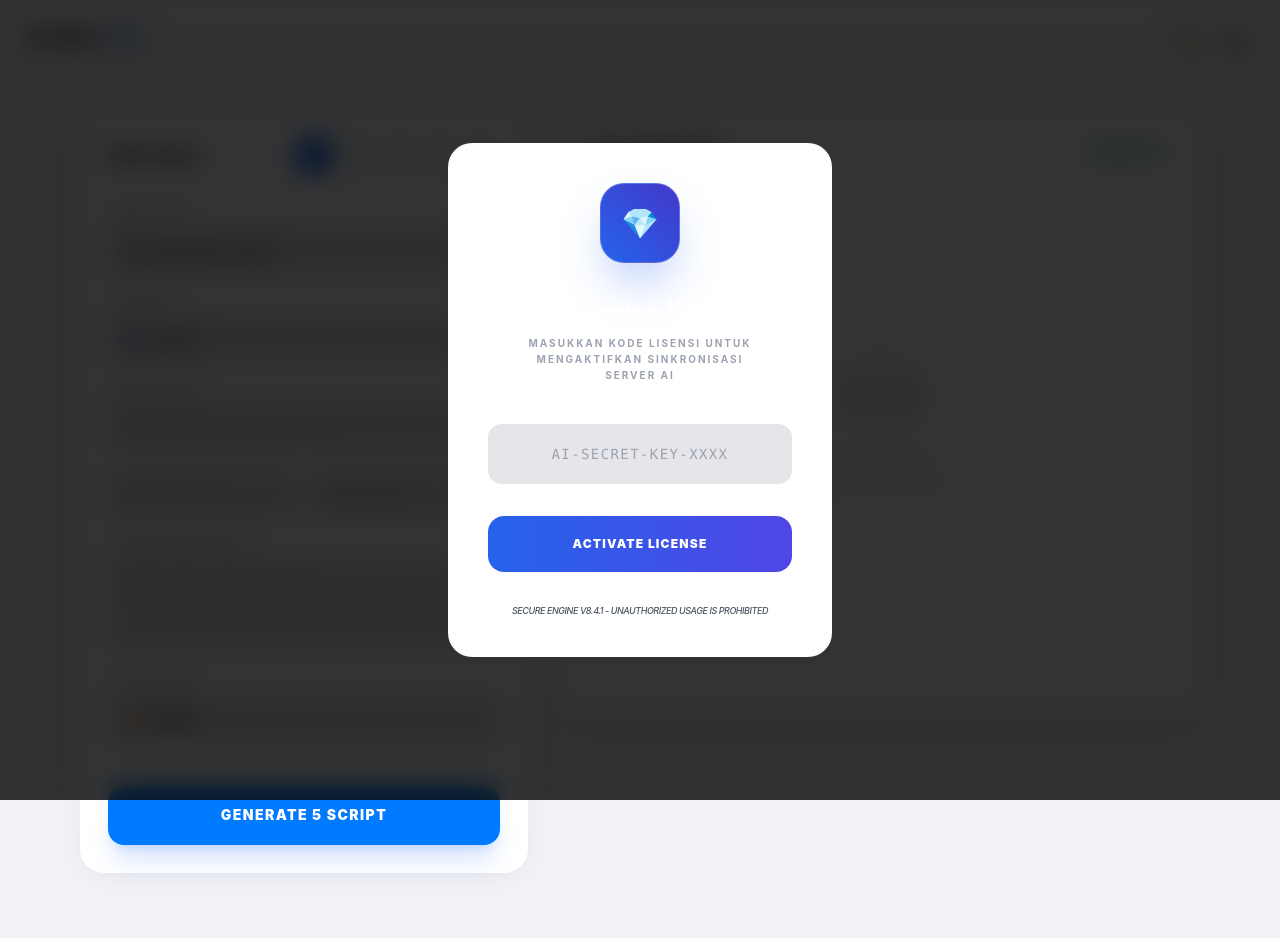
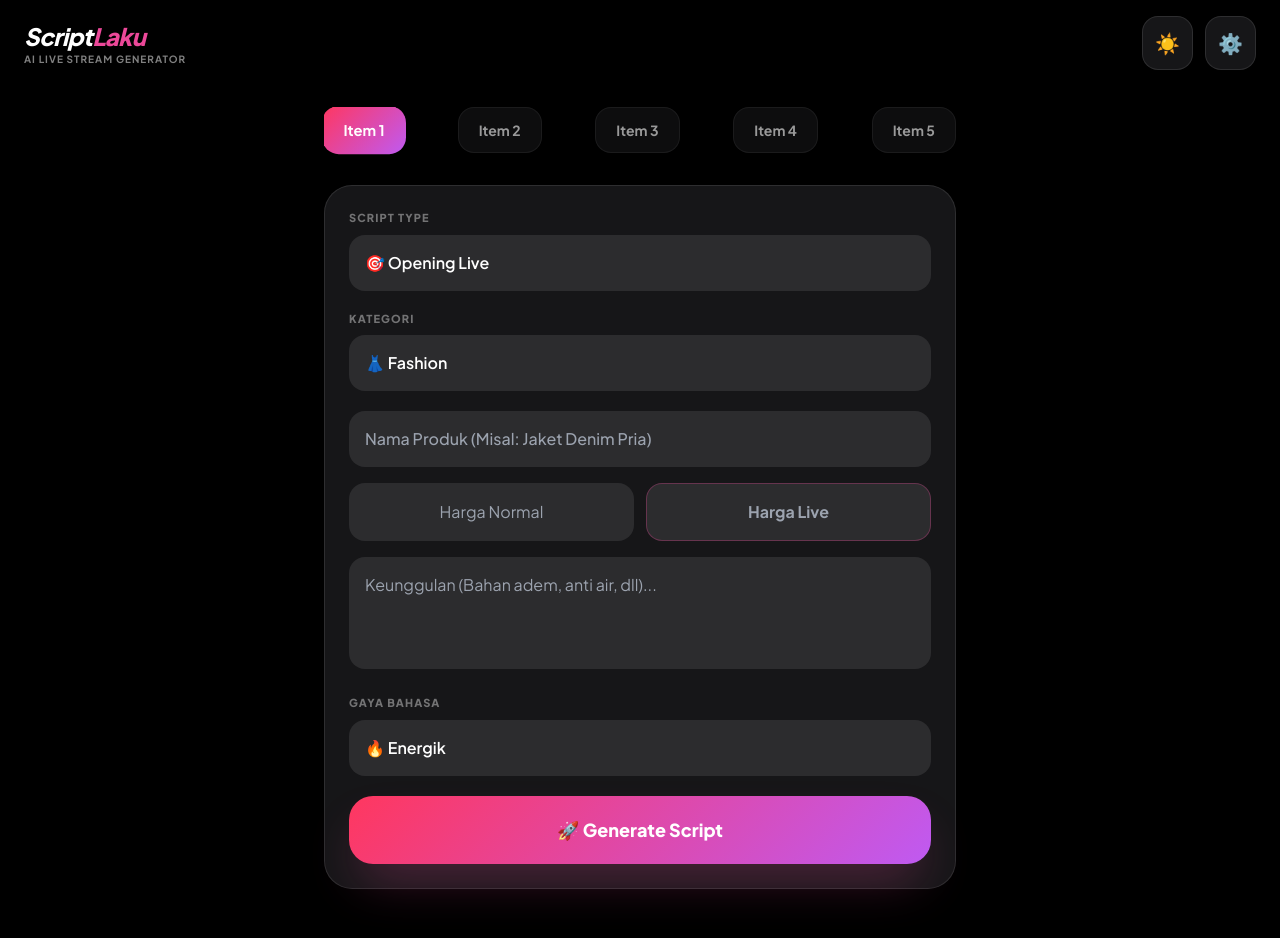
Before and after one commit to jalallelrumii-png/AI-Seller-Pro, a plain HTML site: page index.html in a window 1280 px wide. Before the commit the page ends 897 px from the top, so only its background shows below. Drawn offline with nearby package versions, Linux system fonts and the light colour scheme; a web font is replaced by a local one.

Commit message:
Update index.html for branding and styling changes

```diff
--- a/index.html
+++ b/index.html
@@ -3,69 +3,67 @@
 <head>
     <meta charset="UTF-8">
     <meta name="viewport" content="width=device-width, initial-scale=1.0, maximum-scale=1.0, user-scalable=no">
-    <title>AI Seller Pro - Authorized Access</title>
+    <title>ScriptLaku PRO - AI Live Selling</title>
 
     <meta name="apple-mobile-web-app-capable" content="yes">
-    <meta name="apple-mobile-web-app-status-bar-style" content="black-translucent">
+    <meta name="apple-mobile-web-app-status-bar-style" content="default">
     <link rel="manifest" href="manifest.json">
+    <link rel="apple-touch-icon" href="https://cdn-icons-png.flaticon.com/512/9752/9752284.png">
 
     <script src="https://cdn.tailwindcss.com"></script>
     <script defer src="https://unpkg.com/alpinejs@3.x.x/dist/cdn.min.js"></script>
-    <link href="https://fonts.googleapis.com/css2?family=SF+Pro+Display:wght@300;400;600;700&display=swap" rel="stylesheet">
+    <link href="https://fonts.googleapis.com/css2?family=Plus+Jakarta+Sans:wght@400;500;600;700;800&display=swap" rel="stylesheet">
 
     <style>
-        :root { --ios-bg-light: #F2F2F7; --ios-bg-dark: #000000; --ios-card-light: #FFFFFF; --ios-card-dark: #1C1C1E; }
-        body { font-family: 'SF Pro Display', -apple-system, sans-serif; transition: background 0.3s; margin: 0; }
-        .light-mode { background-color: var(--ios-bg-light); color: #000; }
-        .dark-mode { background-color: var(--ios-bg-dark); color: #FFF; }
-        .ios-card { border-radius: 24px; box-shadow: 0 4px 30px rgba(0,0,0,0.05); transition: 0.3s; }
-        .light-mode .ios-card { background: var(--ios-card-light); }
-        .dark-mode .ios-card { background: var(--ios-card-dark); border: 1px solid rgba(255,255,255,0.08); }
-        .ios-input { border-radius: 14px; border: none; outline: none; width: 100%; padding: 14px; font-size: 15px; }
-        .light-mode .ios-input { background: #E5E5EA; color: #000; }
-        .dark-mode .ios-input { background: #2C2C2E; color: #FFF; }
-        .apple-btn { background: #007AFF; color: white; border-radius: 16px; font-weight: 700; transition: 0.2s; letter-spacing: -0.01em; }
-        .apple-btn:active { transform: scale(0.96); opacity: 0.9; }
+        body { font-family: 'Plus Jakarta Sans', sans-serif; transition: all 0.4s cubic-bezier(0.4, 0, 0.2, 1); }
+        .glass { backdrop-filter: blur(16px); -webkit-backdrop-filter: blur(16px); }
+        .ios-card { border-radius: 28px; transition: transform 0.2s ease; }
+        .ios-card:active { transform: scale(0.98); }
+
+        /* Dark Mode Colors */
+        .dark-theme { background: #000000; color: #ffffff; }
+        .dark-theme .card-bg { background: rgba(28, 28, 30, 0.8); border: 1px solid rgba(255,255,255,0.1); }
+        .dark-theme .input-bg { background: rgba(44, 44, 46, 1); color: white; }
+
+        /* Light Mode Colors */
+        .light-theme { background: #F2F2F7; color: #000000; }
+        .light-theme .card-bg { background: rgba(255, 255, 255, 0.8); border: 1px solid rgba(0,0,0,0.05); }
+        .light-theme .input-bg { background: rgba(229, 229, 234, 1); color: black; }
+
+        .btn-gradient { background: linear-gradient(135deg, #FF375F 0%, #BF5AF2 100%); }
         [x-cloak] { display: none !important; }
-        /* Custom scrollbar biar keren */
-        ::-webkit-scrollbar { width: 0px; }
     </style>
 </head>
-<body x-data="sellerApp()" :class="darkMode ? 'dark-mode' : 'light-mode'" x-cloak>
+<body x-data="app()" :class="darkMode ? 'dark-theme' : 'light-theme'" x-cloak>
 
-    <nav class="sticky top-0 z-50 backdrop-blur-2xl border-b border-black/5 py-5 px-6 flex justify-between items-center" :class="darkMode ? 'bg-black/70' : 'bg-white/70'">
-        <div class="flex flex-col">
-            <h1 class="text-xl font-bold tracking-tight">AI Seller <span class="text-blue-500">PRO</span></h1>
-            <span class="text-[8px] font-black uppercase tracking-[0.3em] opacity-40">Industrial Grade Engine</span>
+    <nav class="sticky top-0 z-50 glass border-b border-black/5 dark:border-white/5 py-4 px-6 flex justify-between items-center" :class="darkMode ? 'bg-black/60' : 'bg-white/60'">
+        <div>
+            <h1 class="text-2xl font-extrabold tracking-tight italic">Script<span class="text-pink-500">Laku</span></h1>
+            <p class="text-[10px] font-bold uppercase tracking-widest opacity-50">AI Live Stream Generator</p>
         </div>
-        <div class="flex items-center gap-2">
-            <button @click="darkMode = !darkMode" class="p-2.5 rounded-full bg-gray-200 dark:bg-gray-800 transition-all">
+        <div class="flex gap-3">
+            <button @click="darkMode = !darkMode" class="p-3 rounded-2xl card-bg text-xl shadow-sm">
                 <span x-text="darkMode ? '☀️' : '🌙'"></span>
             </button>
-            <button @click="openConfig = true" class="p-2.5 rounded-full bg-gray-200 dark:bg-gray-800 transition-all">⚙️</button>
+            <button @click="openSettings = true" class="p-3 rounded-2xl card-bg text-xl shadow-sm">⚙️</button>
         </div>
     </nav>
 
-    <main class="max-w-6xl mx-auto px-4 py-6 grid grid-cols-1 lg:grid-cols-12 gap-8">
-
-        <section class="lg:col-span-5 space-y-4">
-            <div class="ios-card p-7">
-                <div class="flex items-center justify-between mb-8">
-                    <h2 class="text-lg font-bold">Data Input</h2>
-                    <div class="flex gap-1.5">
-                        <template x-for="(n, i) in 5">
-                            <button @click="activeIdx = i"
-                                    class="w-9 h-9 rounded-xl font-bold text-xs transition-all flex items-center justify-center shadow-sm"
-                                    :class="activeIdx === i ? 'bg-blue-500 text-white scale-110' : 'bg-gray-100 dark:bg-gray-800 text-gray-400'"
-                                    x-text="i+1"></button>
+    <main class="p-5 max-w-2xl mx-auto pb-32">
+        <div class="flex justify-between mb-6 overflow-x-auto pb-2 gap-2 no-scrollbar">
+            <template x-for="(prod, index) in products" :key="index">
+                <button @click="activeTab = index"
+                    :class="activeTab === index ? 'btn-gradient text-white scale-105 shadow-lg' : 'card-bg opacity-60'"
+                    class="px-5 py-3 rounded-2xl font-bold text-sm transition-all whitespace-nowrap min-w-[80px]">
+                    Item <span x-text="index + 1"></span>
+                </button>
             </template>
         </div>
-                </div>
 
-                <div class="space-y-4">
+        <div class="ios-card card-bg p-6 shadow-xl space-y-5">
             <div>
-                        <label class="text-[10px] font-black text-gray-400 uppercase ml-1 mb-1.5 block tracking-widest">Script Type</label>
-                        <select x-model="data[activeIdx].type" class="ios-input appearance-none">
+                <label class="text-[11px] font-black uppercase tracking-widest opacity-40 mb-2 block">Script Type</label>
+                <select x-model="products[activeTab].type" class="w-full input-bg p-4 rounded-2xl font-semibold outline-none appearance-none">
                     <option>🎯 Opening Live</option>
                     <option>🛍️ Presentasi Produk</option>
                     <option>⚡ Flash Sale</option>
@@ -75,162 +73,125 @@
             </div>
 
             <div>
-                        <label class="text-[10px] font-black text-gray-400 uppercase ml-1 mb-1.5 block tracking-widest">Kategori</label>
-                        <select x-model="data[activeIdx].cat" class="ios-input appearance-none">
+                <label class="text-[11px] font-black uppercase tracking-widest opacity-40 mb-2 block">Kategori</label>
+                <select x-model="products[activeTab].cat" class="w-full input-bg p-4 rounded-2xl font-semibold outline-none appearance-none">
                     <option>👗 Fashion</option>
                     <option>📱 Elektronik</option>
-                            <option>🍜 Makanan & Minuman</option>
                     <option>💄 Kecantikan</option>
                     <option>🏠 Rumah Tangga</option>
-                            <option>⚽ Olahraga</option>
-                            <option>🧸 Mainan & Hobi</option>
                     <option>📦 Lainnya</option>
                 </select>
             </div>
 
-                    <div>
-                        <label class="text-[10px] font-black text-gray-400 uppercase ml-1 mb-1.5 block tracking-widest">Nama Produk</label>
-                        <input type="text" x-model="data[activeIdx].name" placeholder="Contoh: Dress Korea Premium" class="ios-input">
+            <div class="space-y-4">
+                <input type="text" x-model="products[activeTab].name" placeholder="Nama Produk (Misal: Jaket Denim Pria)" class="w-full input-bg p-4 rounded-2xl font-medium outline-none">
+
+                <div class="grid grid-cols-2 gap-3">
+                    <input type="text" x-model="products[activeTab].priceNormal" placeholder="Harga Normal" class="w-full input-bg p-4 rounded-2xl text-center outline-none">
+                    <input type="text" x-model="products[activeTab].priceLive" placeholder="Harga Live" class="w-full input-bg p-4 rounded-2xl text-center font-bold text-pink-500 outline-none border border-pink-500/30">
                 </div>
 
-                    <div class="grid grid-cols-2 gap-3">
-                        <input type="text" x-model="data[activeIdx].pNormal" placeholder="Harga Normal" class="ios-input">
-                        <input type="text" x-model="data[activeIdx].pLive" placeholder="Harga Promo" class="ios-input font-bold text-blue-500">
+                <textarea x-model="products[activeTab].benefit" placeholder="Keunggulan (Bahan adem, anti air, dll)..." class="w-full input-bg p-4 rounded-2xl h-28 resize-none outline-none"></textarea>
             </div>
 
             <div>
-                        <label class="text-[10px] font-black text-gray-400 uppercase ml-1 mb-1.5 block tracking-widest">Keunggulan Produk</label>
-                        <textarea x-model="data[activeIdx].desc" placeholder="Bahan adem, jahitan rapi..." class="ios-input h-24 resize-none"></textarea>
-                    </div>
-
-                    <div>
-                        <label class="text-[10px] font-black text-gray-400 uppercase ml-1 mb-1.5 block tracking-widest">Gaya Bahasa</label>
-                        <select x-model="data[activeIdx].style" class="ios-input appearance-none">
+                <label class="text-[11px] font-black uppercase tracking-widest opacity-40 mb-2 block">Gaya Bahasa</label>
+                <select x-model="products[activeTab].style" class="w-full input-bg p-4 rounded-2xl font-semibold outline-none appearance-none">
                     <option>🔥 Energik</option>
                     <option>😊 Friendly</option>
                     <option>👔 Professional</option>
                     <option>😆 Lucu</option>
                 </select>
             </div>
+
+            <button @click="generateAll()" :disabled="loading" class="w-full btn-gradient py-5 rounded-[24px] text-white font-extrabold text-lg shadow-2xl shadow-pink-500/30 active:scale-95 transition-all">
+                <span x-show="!loading">🚀 Generate Script</span>
+                <span x-show="loading" class="flex justify-center items-center gap-2">
+                    <svg class="animate-spin h-5 w-5 text-white" fill="none" viewBox="0 0 24 24"><circle class="opacity-25" cx="12" cy="12" r="10" stroke="currentColor" stroke-width="4"></circle><path class="opacity-75" fill="currentColor" d="M4 12a8 8 0 018-8V0C5.373 0 0 5.373 0 12h4zm2 5.291A7.962 7.962 0 014 12H0c0 3.042 1.135 5.824 3 7.938l3-2.647z"></path></svg>
+                    Processing...
+                </span>
+            </button>
         </div>
 
-                <button @click="processAI()" :disabled="working" class="w-full apple-btn p-5 mt-10 shadow-blue-500/20 shadow-xl flex justify-center items-center gap-3">
-                    <span x-show="!working" class="text-sm font-black uppercase tracking-widest">Generate 5 Script</span>
-                    <div x-show="working" class="w-5 h-5 border-2 border-white/30 border-t-white rounded-full animate-spin"></div>
-                </button>
+        <div x-show="products[activeTab].result" class="mt-8 ios-card card-bg p-6 space-y-4" x-transition>
+            <div class="flex justify-between items-center">
+                <h3 class="font-bold text-xl">Script Result</h3>
+                <button @click="copy(products[activeTab].result)" class="px-4 py-2 bg-blue-500 text-white text-xs font-bold rounded-xl shadow-lg shadow-blue-500/20">COPY</button>
             </div>
-        </section>
-
-        <section class="lg:col-span-7">
-            <div class="ios-card p-7 min-h-[600px] flex flex-col">
-                <div class="flex justify-between items-center mb-8">
-                    <h2 class="text-xl font-bold">Smart Results</h2>
-                    <span class="text-[10px] font-bold text-green-500 bg-green-500/10 px-3 py-1 rounded-full uppercase tracking-tighter">Engine Ready</span>
+            <div class="text-[15px] leading-relaxed opacity-90 whitespace-pre-wrap" x-html="products[activeTab].result"></div>
         </div>
-
-                <div x-show="results.length === 0 && !working" class="flex-grow flex flex-col items-center justify-center opacity-20">
-                    <div class="text-7xl mb-6">🤖</div>
-                    <p class="text-center font-bold">System Idle.<br>Waiting for input...</p>
-                </div>
-
-                <div class="space-y-8 pb-10">
-                    <template x-for="(res, i) in results">
-                        <div class="p-6 rounded-[24px] border transition-all" :class="darkMode ? 'bg-[#2C2C2E] border-white/5' : 'bg-[#F9F9FB] border-black/5'">
-                            <div class="flex justify-between items-center mb-4">
-                                <span class="text-[10px] font-black text-blue-500 uppercase tracking-widest" x-text="'Result #' + (i+1)"></span>
-                                <button @click="copy(res)" class="text-[10px] font-bold bg-blue-600 text-white px-5 py-2 rounded-full shadow-lg shadow-blue-600/30">COPY</button>
-                            </div>
-                            <div class="text-[15px] leading-relaxed font-medium whitespace-pre-wrap" x-html="res"></div>
-                        </div>
-                    </template>
-                </div>
-            </div>
-        </section>
     </main>
 
-    <div x-show="openConfig" class="fixed inset-0 z-[100] flex items-center justify-center p-6 bg-black/80 backdrop-blur-md">
-        <div class="ios-card w-full max-w-sm p-10 text-center relative" @click.away="openConfig = false">
-            <div class="w-20 h-20 bg-gradient-to-tr from-blue-600 to-indigo-700 rounded-3xl flex items-center justify-center text-3xl mx-auto mb-8 shadow-2xl shadow-blue-600/40 border border-white/20">💎</div>
-
-            <h3 class="text-2xl font-bold mb-2 text-white">License Key</h3>
-            <p class="text-[10px] text-gray-400 mb-10 px-6 font-bold uppercase tracking-[0.2em] leading-relaxed">Masukkan kode lisensi untuk mengaktifkan sinkronisasi server AI</p>
-
-            <input type="password" x-model="authKey" placeholder="AI-SECRET-KEY-XXXX" class="ios-input p-5 mb-8 text-center font-mono text-sm tracking-widest border border-white/10 dark:bg-black/50">
-
-            <button @click="saveAuth()" class="w-full apple-btn p-5 text-xs font-black uppercase tracking-widest bg-gradient-to-r from-blue-600 to-indigo-600">Activate License</button>
-
-            <p class="mt-8 text-[9px] text-gray-600 italic font-medium uppercase tracking-tighter">Secure Engine v8.4.1 - Unauthorized usage is prohibited</p>
+    <div x-show="openSettings" class="fixed inset-0 z-[100] glass flex items-center justify-center p-6 bg-black/40">
+        <div class="card-bg w-full max-w-sm p-8 ios-card text-center" @click.away="openSettings = false">
+            <h3 class="text-xl font-bold mb-6">Configuration</h3>
+            <input type="password" x-model="apiKey" placeholder="Masukkan API Key Anda" class="w-full input-bg p-4 rounded-2xl mb-6 text-center">
+            <button @click="saveSettings()" class="w-full btn-gradient p-4 rounded-2xl text-white font-bold">Simpan & Tutup</button>
         </div>
     </div>
 
     <script>
-        function sellerApp() {
+        function app() {
             return {
-                authKey: localStorage.getItem('_app_auth_v2') || '',
-                openConfig: !localStorage.getItem('_app_auth_v2'),
-                darkMode: localStorage.getItem('_theme') === 'dark',
-                activeIdx: 0,
-                working: false,
-                data: Array.from({length: 5}, () => ({
-                    type: '🛍️ Presentasi Produk',
+                darkMode: true,
+                activeTab: 0,
+                loading: false,
+                openSettings: false,
+                apiKey: localStorage.getItem('scriptlaku_key') || '',
+                products: Array.from({length: 5}, () => ({
+                    type: '🎯 Opening Live',
                     cat: '👗 Fashion',
                     name: '',
-                    pNormal: '',
-                    pLive: '',
-                    desc: '',
-                    style: '🔥 Energik'
+                    priceNormal: '',
+                    priceLive: '',
+                    benefit: '',
+                    style: '🔥 Energik',
+                    result: ''
                 })),
-                results: [],
 
-                init() { this.$watch('darkMode', val => localStorage.setItem('_theme', val ? 'dark' : 'light')) },
-
-                saveAuth() {
-                    localStorage.setItem('_app_auth_v2', this.authKey);
-                    this.openConfig = false;
+                saveSettings() {
+                    localStorage.setItem('scriptlaku_key', this.apiKey);
+                    this.openSettings = false;
                 },
 
-                async processAI() {
-                    if(!this.authKey) return this.openConfig = true;
-                    const valid = this.data.filter(d => d.name.trim() !== '');
-                    if(valid.length === 0) return alert('Input produk dulu bos!');
+                async generateAll() {
+                    if(!this.apiKey) return this.openSettings = true;
+                    const p = this.products[this.activeTab];
+                    if(!p.name) return alert('Nama produk kosong, bos!');
 
-                    this.working = true;
-                    this.results = [];
-
+                    this.loading = true;
                     try {
-                        // Nama provider disembunyikan dalam fetch
-                        const tasks = valid.map(v => this.runEngine(v));
-                        this.results = await Promise.all(tasks);
-                    } catch (e) {
-                        alert("License Error! Periksa kembali kode lisensi anda.");
-                    } finally {
-                        this.working = false;
-                    }
-                },
-
-                async runEngine(p) {
-                    // Endpoint Groq tetep dipake tapi gak disebut namanya di UI
-                    const res = await fetch('https://api.groq.com/openai/v1/chat/completions', {
+                        const response = await fetch('https://api.groq.com/openai/v1/chat/completions', {
                             method: 'POST',
-                        headers: { 'Authorization': `Bearer ${this.authKey}`, 'Content-Type': 'application/json' },
+                            headers: { 'Authorization': `Bearer ${this.apiKey}`, 'Content-Type': 'application/json' },
                             body: JSON.stringify({
                                 model: "llama-3.3-70b-versatile",
                                 messages: [{
                                     role: "user",
-                                content: `Buatkan skrip penjualan. Tipe: ${p.type}, Nama: ${p.name}, Kategori: ${p.cat}, Normal: ${p.pNormal}, Live: ${p.pLive}, Detail: ${p.desc}, Gaya: ${p.style}. Buat yang sangat persuasif!`
+                                    content: `Buatkan skrip penjualan live streaming. Tipe: ${p.type}, Produk: ${p.name}, Kategori: ${p.cat}, Harga Normal: ${p.priceNormal}, Harga Live: ${p.priceLive}, Benefit: ${p.benefit}, Gaya Bahasa: ${p.style}. Buat yang sangat persuasif!`
                                 }]
                             })
                         });
-                    const json = await res.json();
-                    return json.choices[0].message.content.replace(/\n/g, '<br>');
+                        const data = await response.json();
+                        p.result = data.choices[0].message.content.replace(/\n/g, '<br>');
+                    } catch (e) {
+                        alert('API Error! Cek koneksi atau Key lo.');
+                    } finally {
+                        this.loading = false;
+                    }
                 },
 
                 copy(txt) {
-                    const c = txt.replace(/<br>/g, '\n');
-                    navigator.clipboard.writeText(c);
-                    alert('Copied to Clipboard!');
+                    const cleanTxt = txt.replace(/<br>/g, '\n');
+                    navigator.clipboard.writeText(cleanTxt);
+                    alert('Script disalin ke clipboard!');
                 }
             }
+        }
+
+        // Register Service Worker
+        if ('serviceWorker' in navigator) {
+            navigator.serviceWorker.register('sw.js');
         }
     </script>
 </body>
```
Lines whose indentation alone changed are shown as unchanged.
